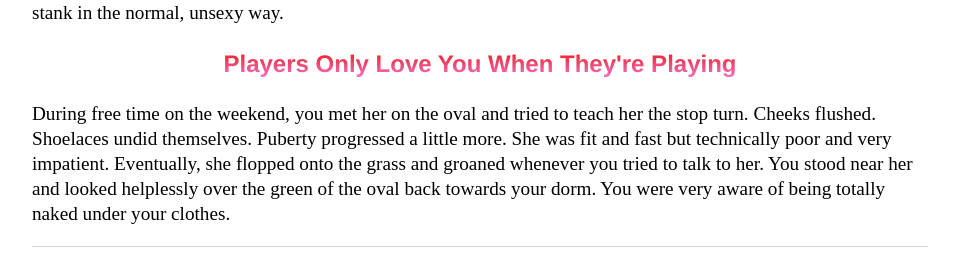
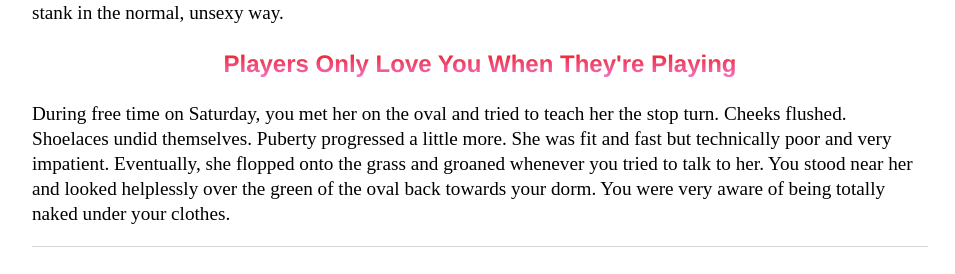
Before and after one commit to Pinelife/pinelife.github.io, a Jekyll site: the page built from Hellhole/excitingevent2.html, in a window 1280 px wide and 900 px high, scrolled down 1811 px. Shown: the part 623-897 px from the top of the window, without its empty margins (160-1115 px from the left). Built offline with Jekyll 4.4.1, drawn with Linux system fonts in a browser that asks for light colours.

Commit message:
Update excitingevent2.html

```diff
--- a/Hellhole/excitingevent2.html
+++ b/Hellhole/excitingevent2.html
@@ -99,7 +99,7 @@ Deliberately, you turned the page.
   of musky, mysterious way where biology pulled your crotches together like magnets. She just stank in the normal, unsexy way.
 </p>
 <h3 id = "players">Players Only Love You When They're Playing</h3>
-<p>During free time on the weekend, you met her on the oval and tried to teach her the stop turn. Cheeks flushed. Shoelaces undid
+<p>During free time on Saturday, you met her on the oval and tried to teach her the stop turn. Cheeks flushed. Shoelaces undid
   themselves. Puberty progressed a little more. She was fit and fast but technically poor and very impatient. Eventually, she flopped
   onto the grass and groaned whenever you tried to talk to her. You stood near her and looked helplessly over the green of the oval back towards
   your dorm. You were very aware of being totally naked under your clothes.</p>
```
